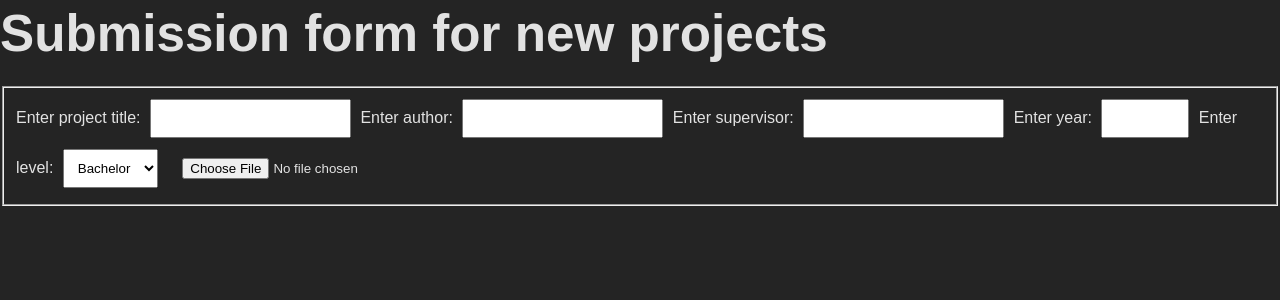
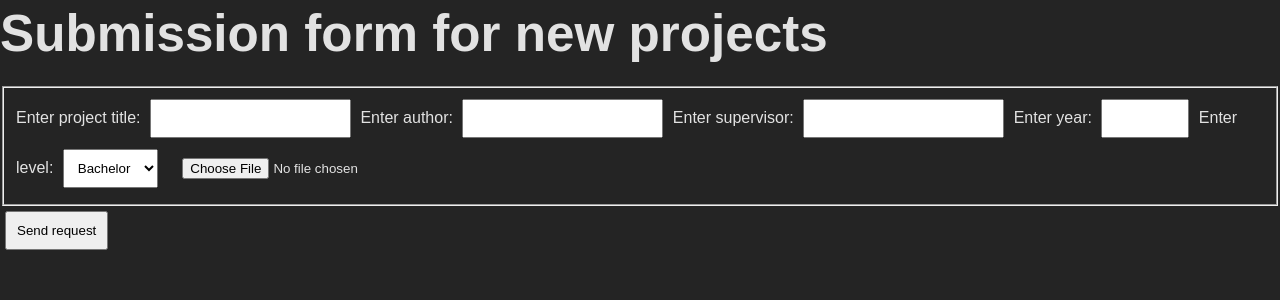
Before and after one commit to AS0013/DatabaseProject_UCPH, a Flask app: page /addProject in a window 1280 px wide. Shown: the part 44-344 px from the top of the page. Run offline with Flask 3, Linux system fonts and the light colour scheme.

Commit message:
submit button

```diff
--- a/Flask_app/templates/addProject.html
+++ b/Flask_app/templates/addProject.html
@@ -42,6 +42,7 @@
                     <input id="pdf" type="file" />
                 </label>
             </fieldset>
+            <input type="submit" value="Send request">
         </form>
     </div>
     <!-- <div class="popup" onclick="myFunction()">Click me!
```
